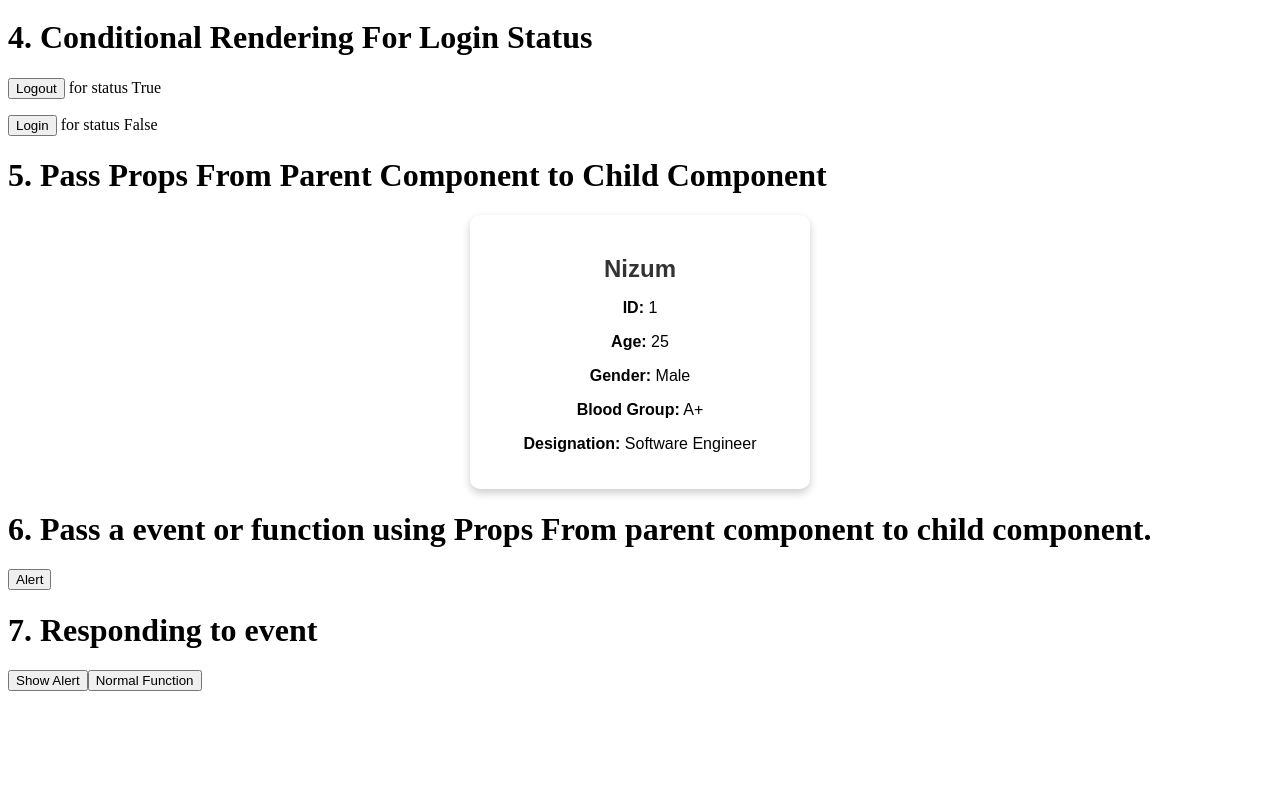
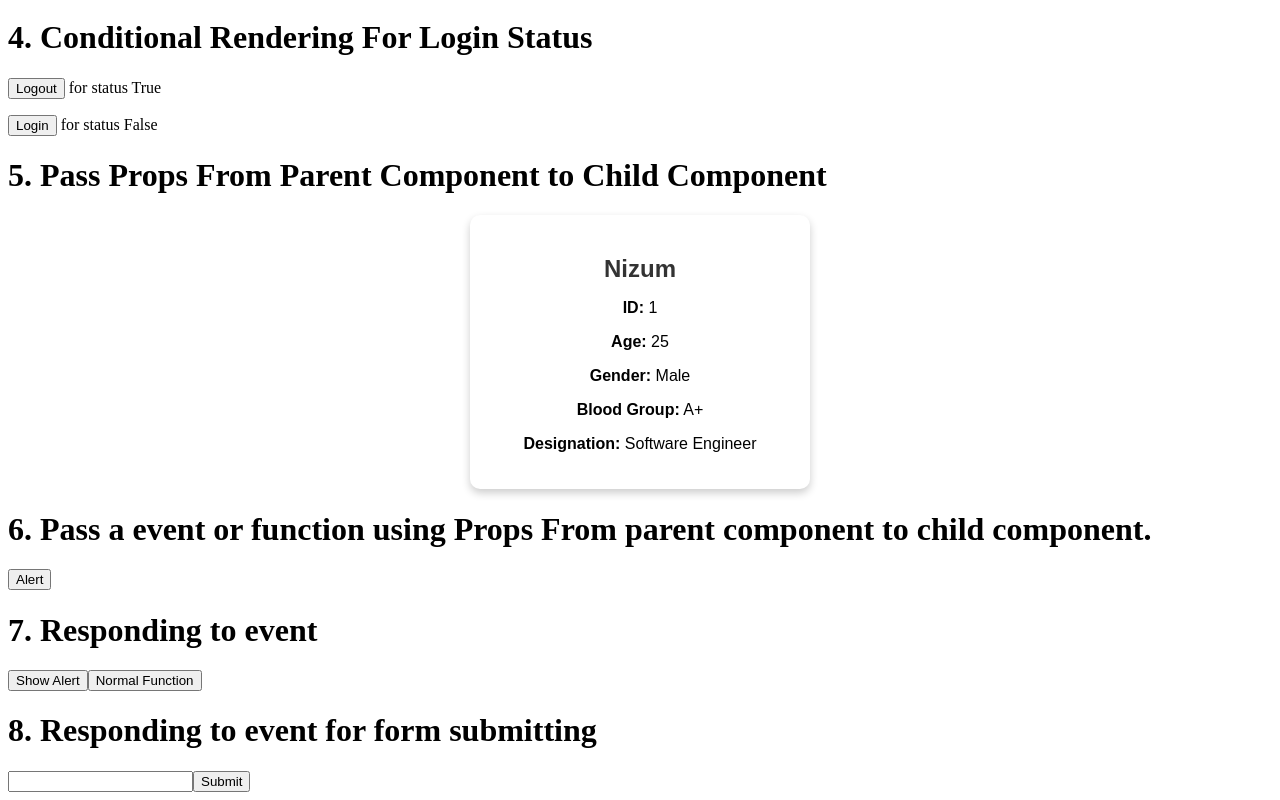
Before and after one commit to H-M-Nizum/basic-react-project, a React (Vite) app: page / in a window 1280 px wide. Shown: the part 412-1212 px from the top of the page. Before the commit the page ends 1111 px from the top, so only its background shows below. Built offline with nearby package versions, Linux system fonts and the light colour scheme.

Commit message:
8. Submiting form without page reload

```diff
--- a/src/App.jsx
+++ b/src/App.jsx
@@ -1,4 +1,5 @@
 import ConditionalRendaring from "./components/ConditionalRendaring";
+import FromSubmit from "./components/FromSubmit";
 import ImmediatelyInvokd from "./components/ImmediatelyInvokd";
 import InlineIfElse from "./components/InlineIfElse";
 import LoopInside from "./components/LoopInside";
@@ -14,6 +15,7 @@ function App() {
       <ConditionalRendaring />
       <ParentComponent />
       <RespondingEvent />
+      <FromSubmit />
     </>
   );
 }
--- /dev/null
+++ b/src/components/FromSubmit.jsx
@@ -0,0 +1,19 @@
+const FromSubmit = () => {
+  const SubmitForm = (event) => {
+    //  If use this event ignore page reloading.
+    event.preventDefault();
+    // TODO :
+    alert("Form Submited Successfully.");
+  };
+  return (
+    <div>
+      <h1>8. Responding to event for form submitting</h1>
+      <form onSubmit={SubmitForm}>
+        <input type="text" />
+        <button>Submit</button>
+      </form>
+    </div>
+  );
+};
+
+export default FromSubmit;
```
